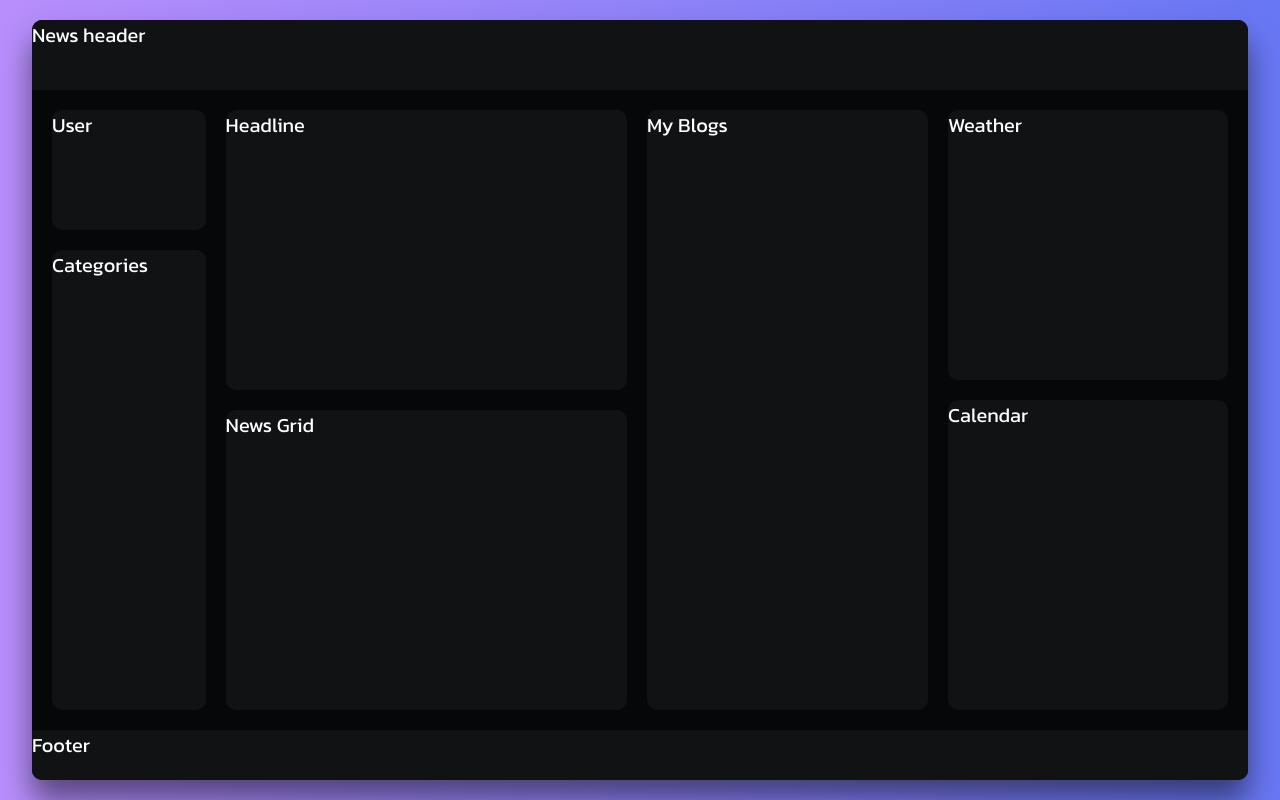
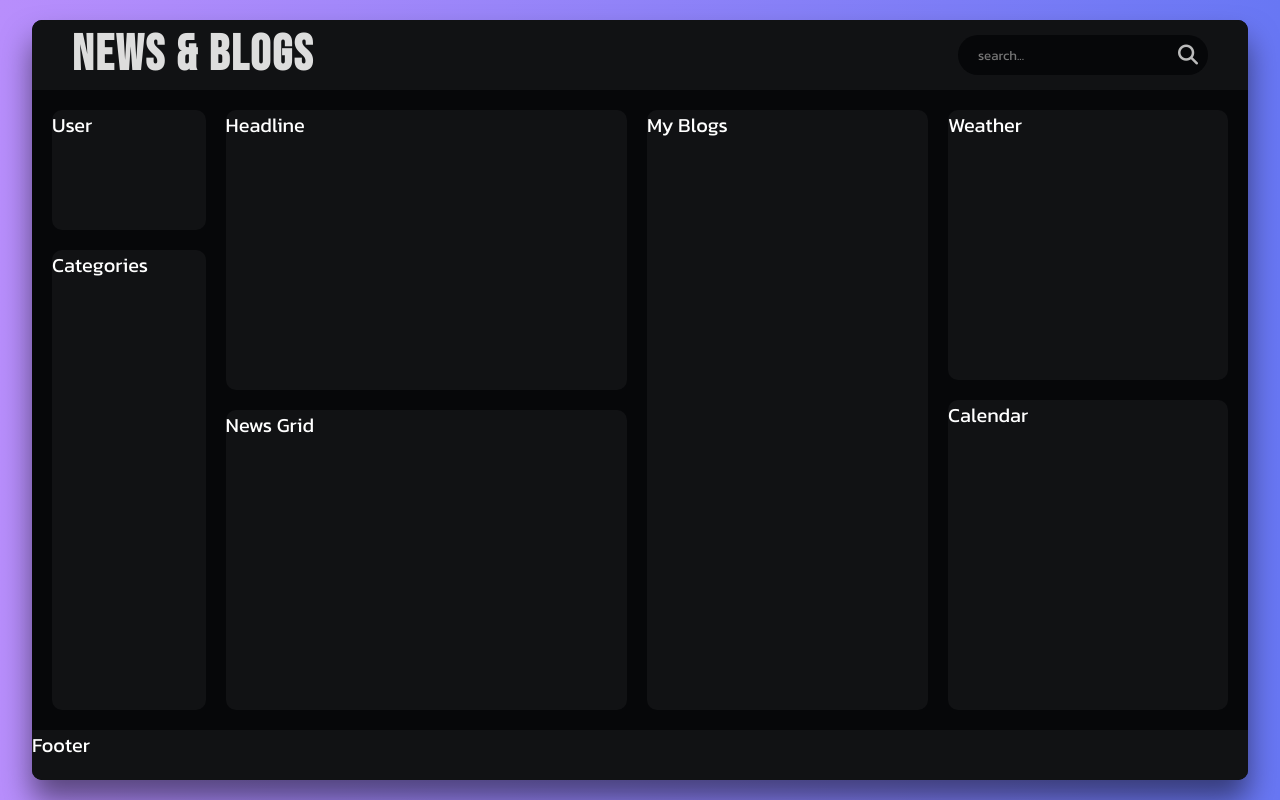
Before and after one commit to VamshiChirumani/NewsAndBlogsApp, a React (Vite) app in the folder news-blogs-app/: page / in a window 1280 px wide. Built offline with nearby package versions, Linux system fonts and the light colour scheme.

Commit message:
added logo and search bar in header

```diff
--- a/news-blogs-app/src/Components/News.css
+++ b/news-blogs-app/src/Components/News.css
@@ -14,7 +14,53 @@
     min-height: 7rem;
     background-color: #111214;
     border-radius: 1rem 1rem 0 0;
+    display: flex;
+    justify-content: space-between;
+    align-items: center;
+    padding: 0 4rem;
 }
+
+.logo{
+    font-family: "Bebas Neue", sans-serif;
+    font-size: 5rem;
+    color: #ddd;
+    letter-spacing: 0.2rem;
+}
+
+.search-bar{
+    position: relative;
+}
+
+.search-bar input{
+    width: 25rem;
+    height: 4rem;
+    background-color: #060709;
+    border: none;
+    border-radius: 5rem;
+    padding: 0 4rem 0 2rem;
+    color: #ddd;
+    transition: width 0.3s;
+}
+
+.search-bar input:focus{
+    width: 35rem;
+}
+
+.search-bar input:focus::placeholder{
+    color: transparent;
+}
+
+.search-bar button {
+    background-color: transparent;
+    border: none;
+    position: absolute;
+    top: 50%;
+    right: 1rem;
+    transform: translateY(-50%);
+    color: #bbb;
+    font-size: 2rem;
+}
+
 
 .news-content{
     display: flex;
--- a/news-blogs-app/src/Components/News.jsx
+++ b/news-blogs-app/src/Components/News.jsx
@@ -2,10 +2,21 @@
 import Weather from './Weather'
 import Calendar from './Calendar'
 import './News.css'
+
 const News = () => {
   return (
     <div className='news'>
-      <header className="news-header">News header</header>
+      <header className="news-header">
+        <h1 className="logo">News & Blogs</h1>
+        <div className="search-bar">
+          <form>
+            <input type='text' placeholder='search...' />
+            <button type='submit'>
+              <i className="fa-solid fa-magnifying-glass"></i>
+            </button>
+          </form>
+        </div>
+      </header>
       <div className="news-content">
         <div className="nav-bar">
           <div className="user">User</div>
```
